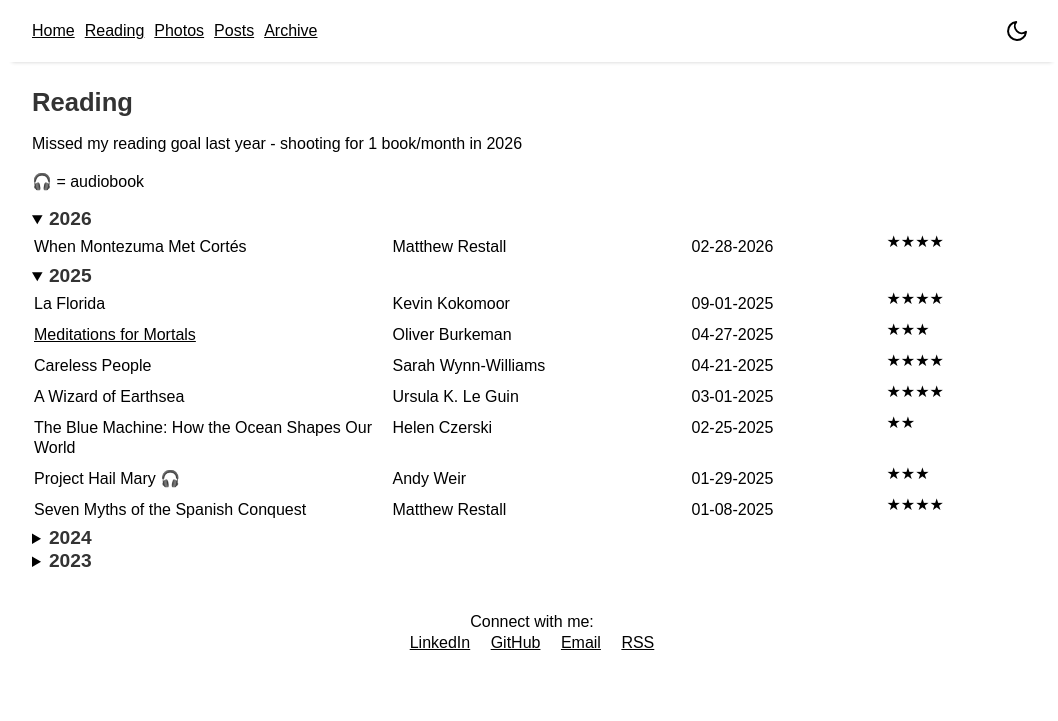
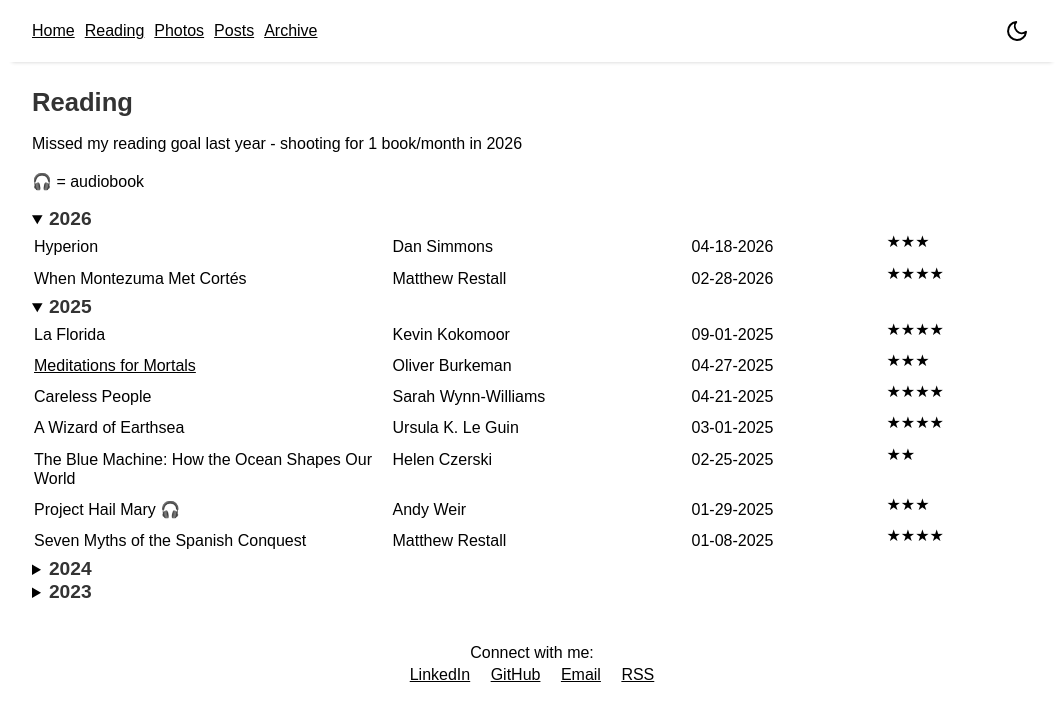
Before and after one commit to brandoncfallin/fallin-website, a Jekyll site: the page built from reading.md, in a window 1280 px wide. Shown: the top 721 px of the page, without its empty margins (108-1166 px from the left). Built offline with Jekyll 4.4.1, drawn with Linux system fonts in a browser that asks for light colours.

Commit message:
chore(reading_table_2026.html): add hyperion

```diff
--- a/_includes/reading_table_2026.html
+++ b/_includes/reading_table_2026.html
@@ -1,5 +1,11 @@
 <table style="background-color:rgba(0, 0, 0, 0); width: 100%;">
     <tbody>
+        <tr>
+            <td class="titles">Hyperion</td>
+            <td class="authors">Dan Simmons</td>
+            <td class="dates">04-18-2026</td>
+            <td class="stars">★★★</td>
+        </tr>
         <tr>
             <td class="titles">When Montezuma Met Cortés</td>
             <td class="authors">Matthew Restall</td>
```
